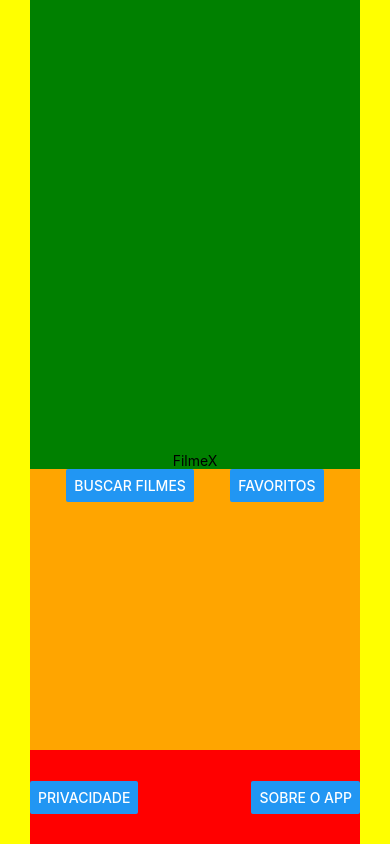
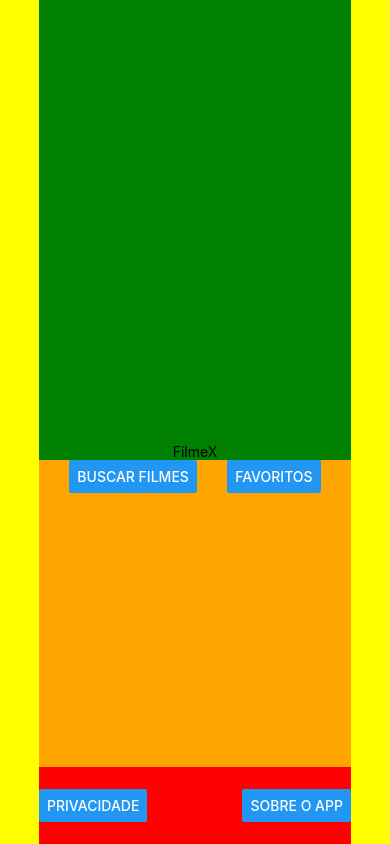
Before and after one commit to tanaka-11/filmex, a React Native app: screen / in a window 390 px wide. Built offline with nearby package versions, Linux system fonts and the light colour scheme.

Commit message:
versão 2

```diff
--- a/App.js
+++ b/App.js
@@ -35,31 +35,30 @@ const estilos = StyleSheet.create({
   container: {
     backgroundColor: "yellow",
     flex: 1,
+    alignItems: "center",
+    justifyContent: "center",
   },
-
   viewLogo: {
     backgroundColor: "green",
-    flex: 5,
-    marginHorizontal: 30,
+    flex: 3,
+    width: "80%",
     justifyContent: "flex-end",
     alignItems: "center",
   },
-
   viewBotoes: {
-    flex: 3,
-    justifyContent: "space-evenly",
+    backgroundColor: "orange",
+    flex: 2,
     flexDirection: "row",
     alignItems: "flex-start",
-    backgroundColor: "orange",
-    marginHorizontal: 30,
+    width: "80%",
+    justifyContent: "space-evenly",
   },
-
   viewRodape: {
-    flex: 1,
+    width: "80%",
+    backgroundColor: "red",
+    flex: 0.5,
+    flexDirection: "row",
     justifyContent: "space-between",
     alignItems: "center",
-    flexDirection: "row",
-    marginHorizontal: 30,
-    backgroundColor: "red",
   },
 });
```
